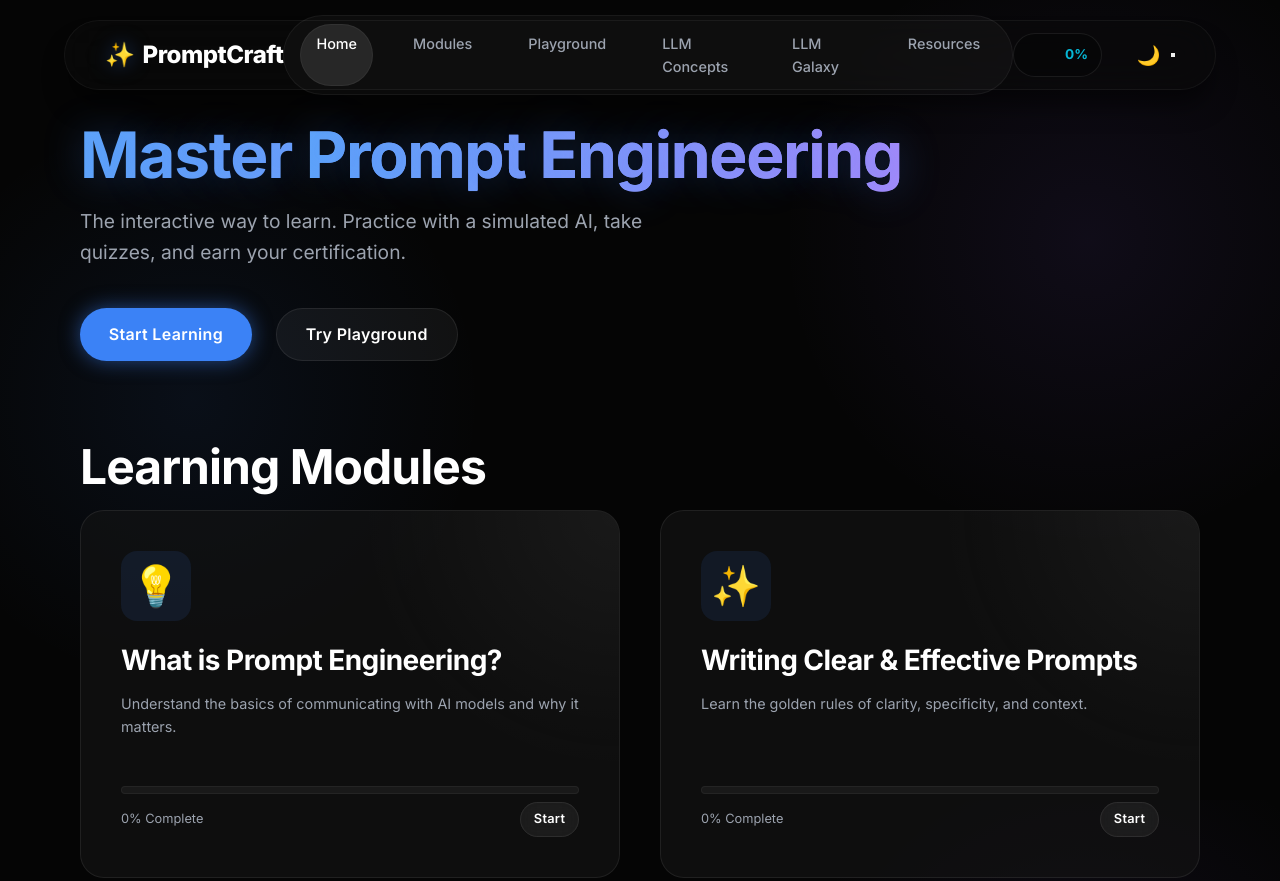
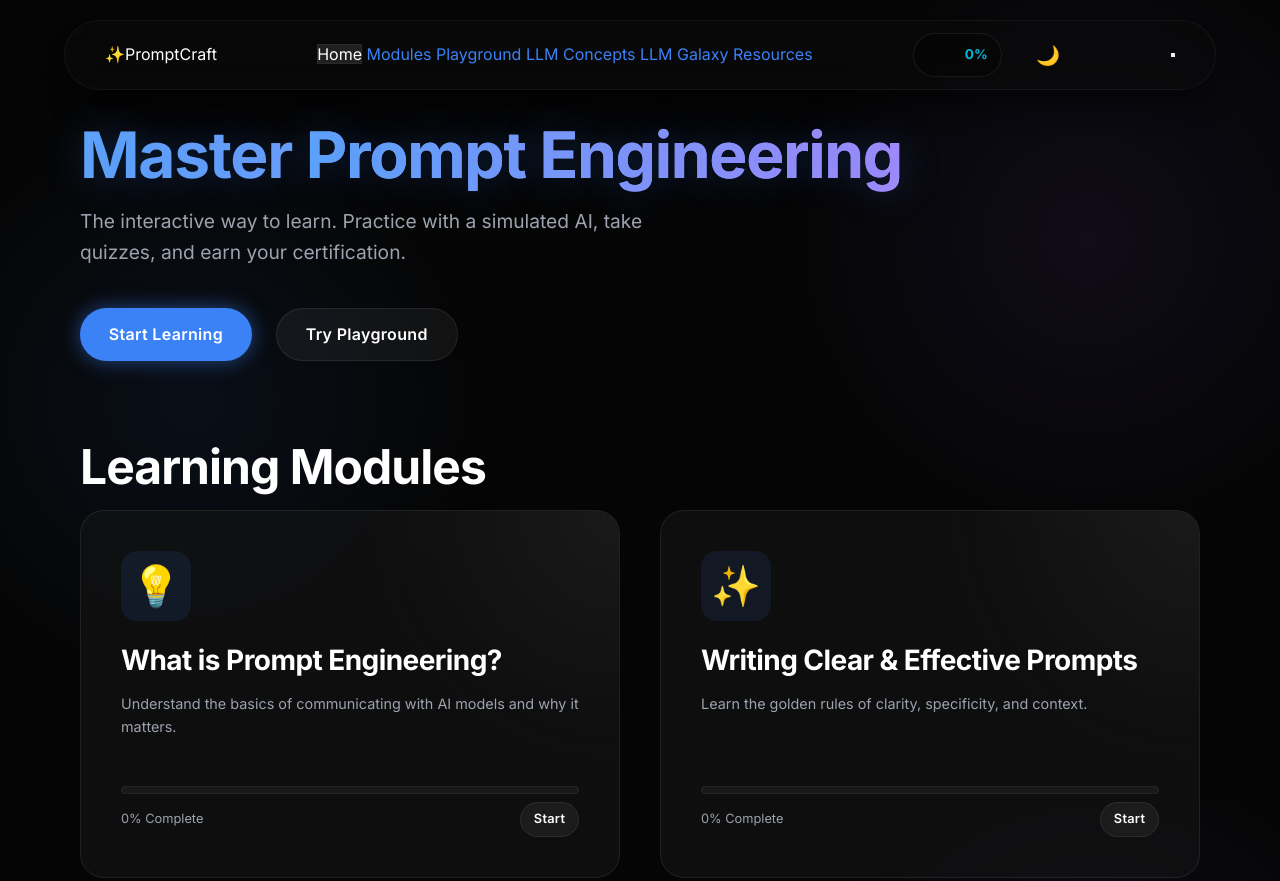
Before and after one commit to shubhamr9172/prompt-craft, a plain HTML site: page index.html in a window 1280 px wide. Shown: the top 881 px of the page. Drawn offline with Linux system fonts and the light colour scheme.

Commit message:
Css updates

```diff
--- a/css/layout.css
+++ b/css/layout.css
@@ -30,40 +30,6 @@
 .logo {
     display: flex;
     align-items: center;
-    gap: var(--space-xs);
-    font-weight: 800;
-    font-size: 1.5rem;
-    color: var(--text-main);
-    letter-spacing: -0.02em;
-}
-
-.logo-icon {
-    font-size: 1.5rem;
-    filter: drop-shadow(0 0 10px var(--primary-glow));
-}
-
-.nav-links {
-    display: flex;
-    gap: var(--space-md);
-    background: rgba(255, 255, 255, 0.03);
-    padding: 0.5rem 1rem;
-    border-radius: var(--radius-full);
-    border: 1px solid var(--glass-border);
-}
-
-.nav-link {
-    color: var(--text-muted);
-    font-weight: 500;
-    position: relative;
-    padding: 0.5rem 1rem;
-    border-radius: var(--radius-full);
-    transition: all var(--transition-fast);
-    font-size: 0.9rem;
-}
-
-.nav-link:hover {
-    color: var(--text-main);
-    background: rgba(255, 255, 255, 0.05);
 }
 
 .nav-link.active {
```
